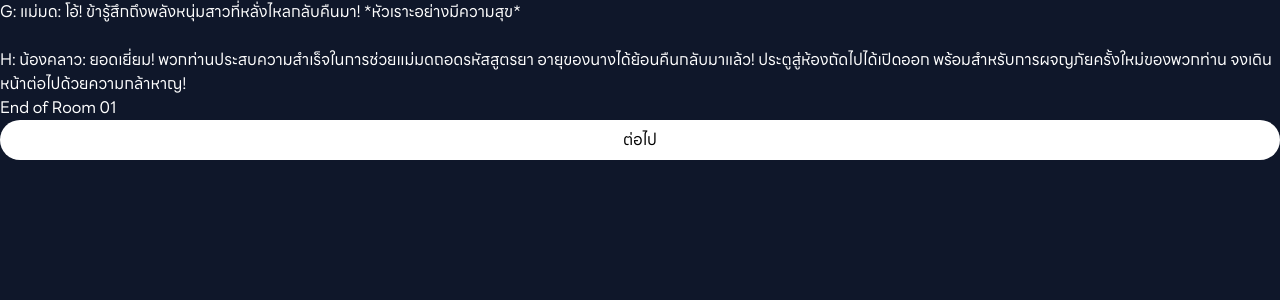
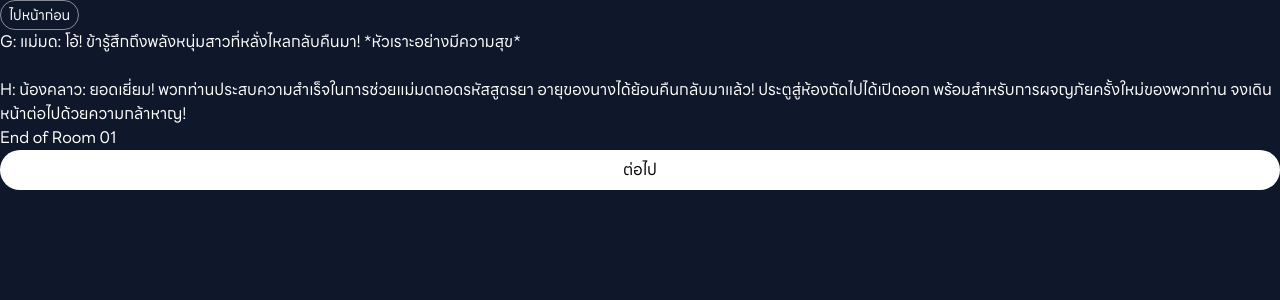
Before and after one commit to pixelpxed/sktd-ske-companion, a Next.js app: page /dungeon/1/puzzle/success in a window 1280 px wide. Shown: the top 300 px of the page. Built offline with nearby package versions, Linux system fonts and the light colour scheme.

Commit message:
feat: back button on all backable pages

```diff
--- a/src/app/dungeon/1/puzzle/success/page.js
+++ b/src/app/dungeon/1/puzzle/success/page.js
@@ -6,7 +6,7 @@ export default function Puzzle() {
       <div className="w-dvw h-dvh">
         <div className="flex flex-col w-dvw h-dvh m-auto max-w-screen-sm">
           <div className="p-4">
-            {/* <button type="mini" onClick={() => { history.back() }}>ไปหน้าก่อน</button> */}
+            <button type="mini" onClick={() => { history.back() }}>ไปหน้าก่อน</button>
           </div>
           <div className="flex-grow flex flex-col justify-center align-middle gap-4 p-8">
             <p>
--- a/src/app/dungeon/2/puzzle/success/page.js
+++ b/src/app/dungeon/2/puzzle/success/page.js
@@ -6,7 +6,7 @@ export default function Puzzle() {
       <div className="w-dvw h-dvh">
         <div className="flex flex-col w-dvw h-dvh m-auto max-w-screen-sm">
           <div className="p-4">
-            {/* <button type="mini" onClick={() => { history.back() }}>ไปหน้าก่อน</button> */}
+            <button type="mini" onClick={() => { history.back() }}>ไปหน้าก่อน</button>
           </div>
           <div className="flex-grow flex flex-col justify-center align-middle gap-4 p-8">
             <p>
```
